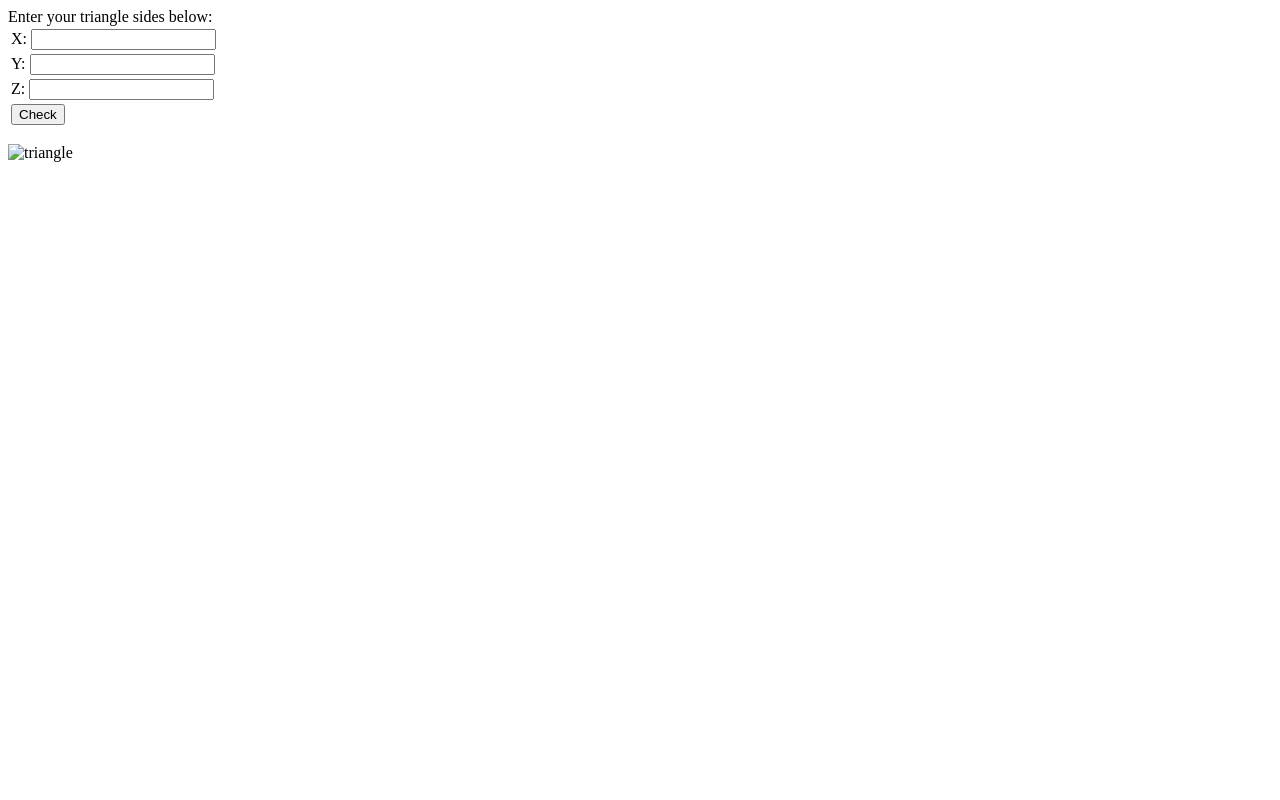
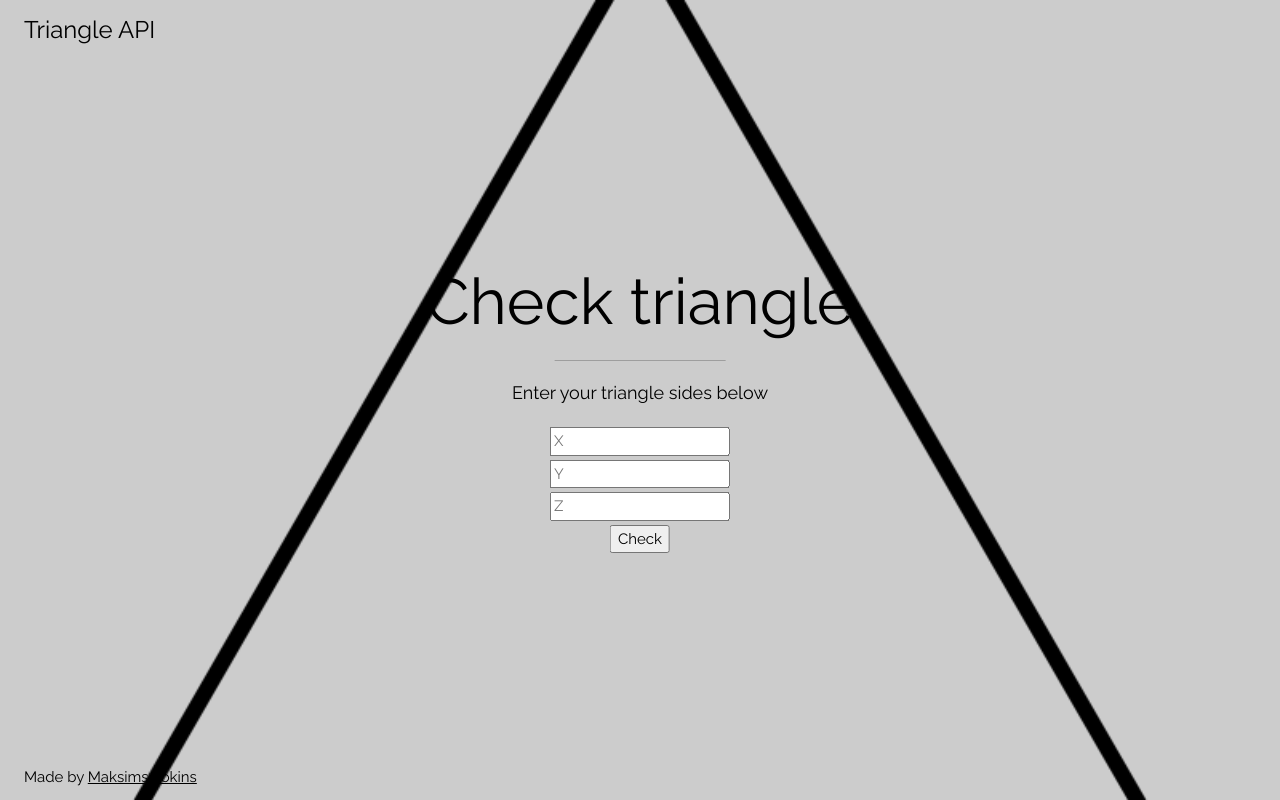
Before and after one commit to mfokins/TriangleAPI, a website: page AngularPart/app/index.html in a window 1280 px wide. Drawn offline with nearby package versions, Linux system fonts and the light colour scheme.

Commit message:
UI update
Created the UI with using proper HTML and CSS to make everything look properly. Also renewed images to have transparent background and fill into the canvas naturally.

```diff
--- a/AngularPart/app/index.html
+++ b/AngularPart/app/index.html
@@ -10,47 +10,118 @@
 
 <html ng-app="myApp" lang="">
 
+
 <head>
     <title>TriangleJS</title>
     <script src="https://ajax.googleapis.com/ajax/libs/angularjs/1.4.3/angular.js"></script>
     <script src="TriangleController.js"></script>
+    <script>
+        function showImage() {
+            document.getElementById('triangleDiv').style.display = "block";}
+    </script>
+
+    <meta name="viewport" content="width=device-width, initial-scale=1">
+    <link rel="stylesheet" href="https://www.w3schools.com/w3css/4/w3.css">
+    <link rel="stylesheet" href="https://fonts.googleapis.com/css?family=Raleway">
+    <style>
+        body,h1 {font-family: "Raleway", sans-serif}
+        body, html {height: 100%}
+        .bgimg {
+            background-image: url('img/triangle.png');
+            min-height: 100%;
+            background-position: center;
+            background-size: cover;
+            background-color: #cccccc;
+        }
+    </style>
 </head>
 
-<body >
-<div ng-app="myApp" ng-controller="TriangleController">
-    <form ng-submit="search()">
-        <div>Enter your triangle sides below: </div>
-        <table>
+<body>
+
+<div class="bgimg w3-display-container w3-animate-opacity w3-text-black">
+    <div class="w3-display-topleft w3-padding-large w3-xlarge">
+        Triangle API
+    </div>
+
+    <div class="w3-display-middle" ng-app="myApp" ng-controller="TriangleController">
+        <h1 class="w3-jumbo w3-animate-top">Check triangle</h1>
+        <hr class="w3-border-grey" style="margin:auto;width:40%">
+        <p class="w3-large w3-center">Enter your triangle sides below</p>
+
+            <form ng-submit="search()" style="alignment: center">
+                <table style="margin-left:auto;margin-right:auto;">
                     <tr>
-                <td><label>X:
-                    <input type="number" ng-model="x" required/>
+                        <td style="align-self: auto"><label>
+                            <input type="number" ng-model="x" placeholder="X" required/>
                         </label></td>
                     </tr>
                     <tr>
-                <td><label>Y:
-                    <input type="number" ng-model="y" required/>
+                        <td><label>
+                            <input type="number" ng-model="y" placeholder="Y" required/>
                         </label></td>
                     </tr>
                     <tr>
-                <td><label>Z:
-                    <input type="number" ng-model="z" required/>
+                        <td><label>
+                            <input type="number" ng-model="z" placeholder="Z" required/>
                         </label></td>
                     </tr>
-            <tr>
-                <td><input type="submit" value="Check"></td>
+                    <tr class="w3-center">
+                        <td><input type="submit" onclick="showImage()" value="Check"></td>
                     </tr>
                 </table>
             </form>
 
-        <div>
-        <p>{{ triangleResult.content }}</p>
+            <div class="w3-large w3-center w3-animate-bottom" style="display: none" id="triangleDiv">
+                <p >{{ triangleResult.content }}</p>
+                <img ng-src="{{triangleResult.img()}}" style=" height: 200px; width: 200px" />
+            </div>
+        </div>
     </div>
 
-    <div>
-        <img alt="triangle" ng-src="{{triangleResult.img()}}" style="height: 100px; width: 100px" />
+
+
+    <div class="w3-display-bottomleft w3-padding-large">
+        Made by <a href="https://github.com/mfokins" target="_blank">Maksims Fokins</a>
     </div>
+<!--</div>-->
 
-</div>
 </body>
 
+<!--<body>-->
+<!--<div ng-app="myApp" ng-controller="TriangleController">-->
+<!--    <form ng-submit="search()">-->
+<!--        <div>Enter your triangle sides below: </div>-->
+<!--        <table>-->
+<!--            <tr>-->
+<!--                <td><label>X:-->
+<!--                    <input type="number" ng-model="x" required/>-->
+<!--                </label></td>-->
+<!--            </tr>-->
+<!--            <tr>-->
+<!--                <td><label>Y:-->
+<!--                    <input type="number" ng-model="y" required/>-->
+<!--                </label></td>-->
+<!--            </tr>-->
+<!--            <tr>-->
+<!--                <td><label>Z:-->
+<!--                    <input type="number" ng-model="z" required/>-->
+<!--                </label></td>-->
+<!--            </tr>-->
+<!--            <tr>-->
+<!--                <td><input type="submit" value="Check"></td>-->
+<!--            </tr>-->
+<!--        </table>-->
+<!--    </form>-->
+
+<!--        <div>-->
+<!--        <p>{{ triangleResult.content }}</p>-->
+<!--        </div>-->
+
+<!--    <div>-->
+<!--        <img alt="triangle" ng-src="{{triangleResult.img()}}" style="height: 100px; width: 100px" />-->
+<!--    </div>-->
+
+<!--</div>-->
+<!--</body>-->
+
 </html>
```
Also changed, not shown: AngularPart/app/TriangleController.js (line endings or trailing spaces), AngularPart/app/img/Equilateral.png, AngularPart/app/img/Isosceles.png, AngularPart/app/img/NotATriangle.png, AngularPart/app/img/Scalene.png, AngularPart/app/img/triangle.png (added). Lines whose indentation alone changed are shown as unchanged.
